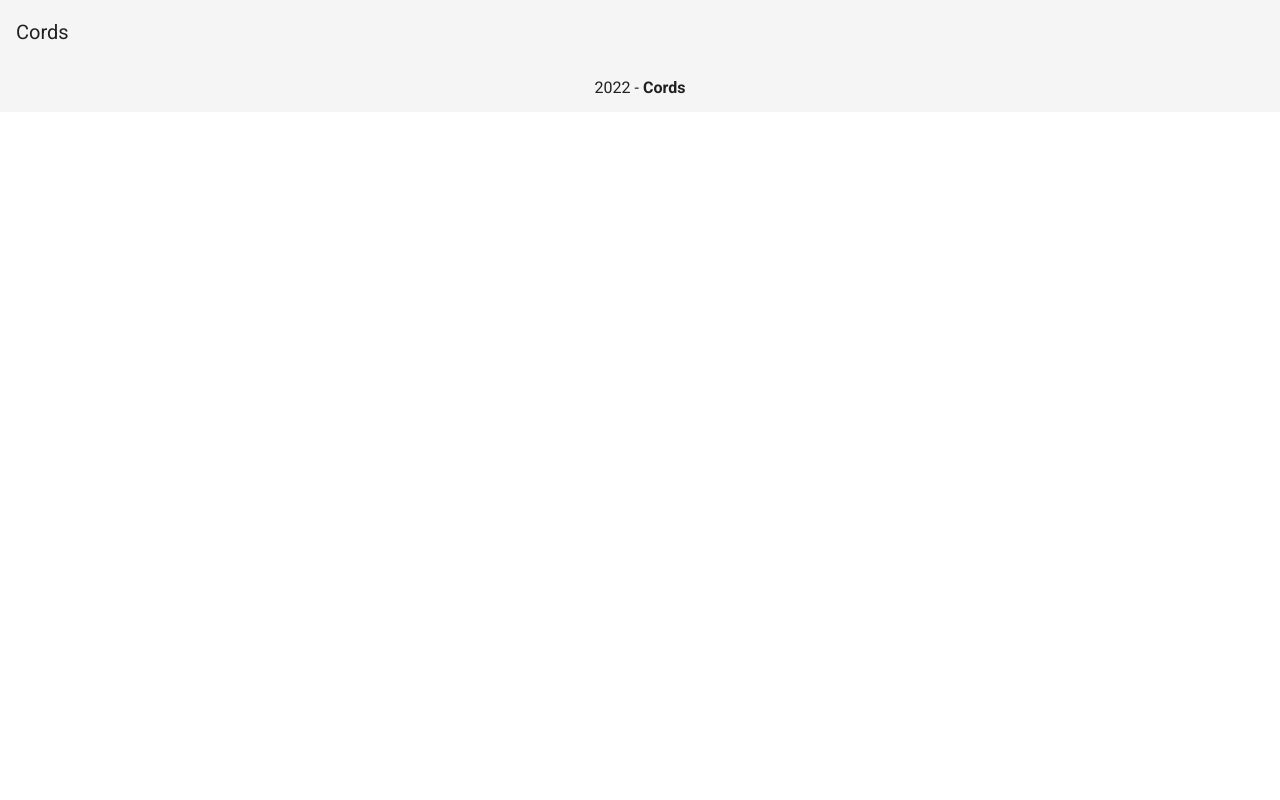
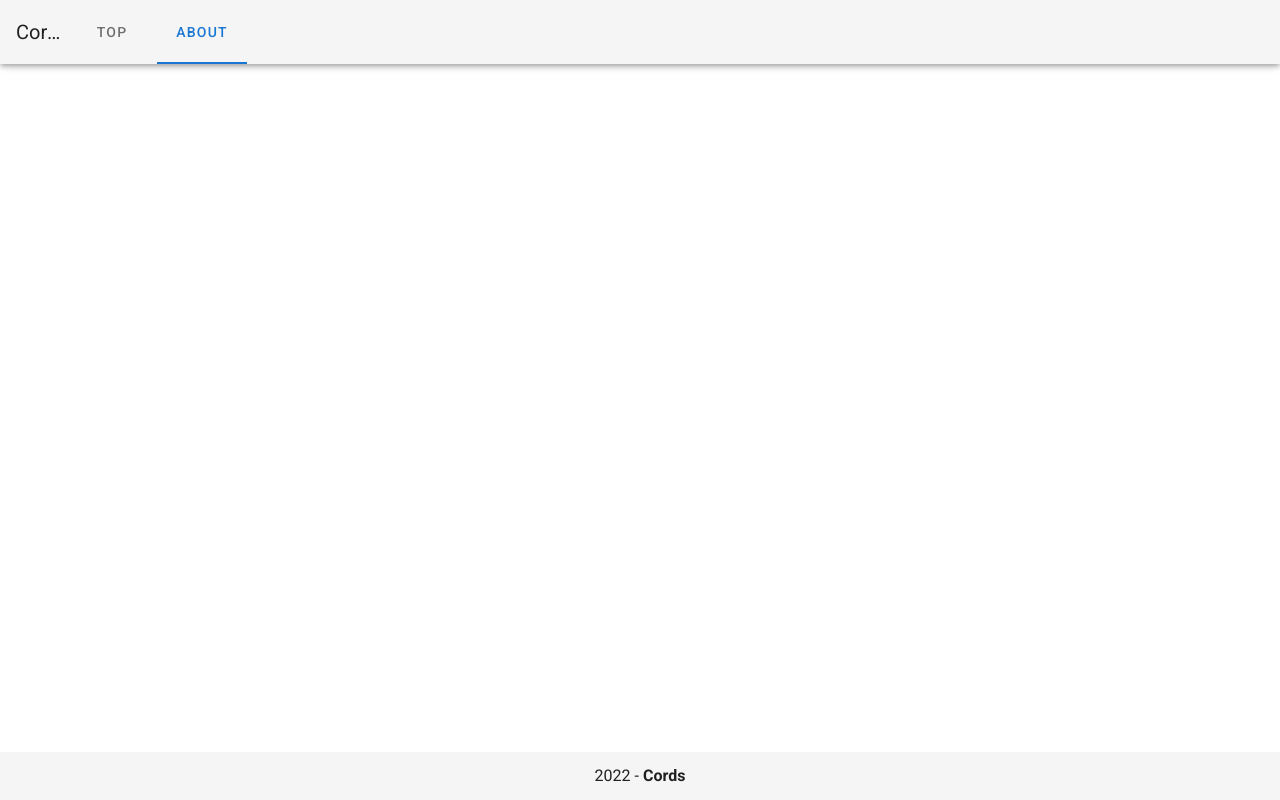
Before and after one commit to simonNozaki/cords, a Nuxt app: page /about in a window 1280 px wide. Before the commit this address had no page. Built offline with nearby package versions, Linux system fonts and the light colour scheme.

Commit message:
MOD: applicationの自動調整を効かせてレイアウトの変更

```diff
--- a/components/AppFooter.vue
+++ b/components/AppFooter.vue
@@ -1,9 +1,6 @@
 <template>
-  <v-footer padless>
-    <v-col
-      class="text-center"
-      cols="12"
-    >
+  <v-footer app padless>
+    <v-col class="text-center">
       {{ new Date().getFullYear() }} - <strong> Cords </strong>
     </v-col>
   </v-footer>
--- a/components/AppHeader.vue
+++ b/components/AppHeader.vue
@@ -1,5 +1,12 @@
 <template>
-  <v-app-bar>
-    <v-toolbar-title class="text-center"> Cords </v-toolbar-title>
+  <v-app-bar app>
+    <v-toolbar-title> Cords </v-toolbar-title>
+
+    <v-spacer></v-spacer>
+
+    <v-tabs>
+      <v-tab to="/"> Top </v-tab>
+      <v-tab to="/about"> About </v-tab>
+    </v-tabs>
   </v-app-bar>
 </template>
--- a/layouts/default.vue
+++ b/layouts/default.vue
@@ -1,9 +1,7 @@
 <template>
   <v-app>
-    <v-main>
-      <AppHeader />
-      <Nuxt />
-      <AppFooter />
-    </v-main>
+    <AppHeader />
+    <Nuxt />
+    <AppFooter />
   </v-app>
 </template>
--- a/pages/index.vue
+++ b/pages/index.vue
@@ -1,24 +1,19 @@
 <template>
-  <v-container>
-    <v-row>
-      <v-col
-        cols="12"
-        sm="3"
-      >
-        <MainCardsList />
-      </v-col>
-      <v-col
-        cols="12"
-        sm="9"
-      >
-        <MainTextForm />
-      </v-col>
-    </v-row>
-  </v-container>
+  <div>
+    <v-navigation-drawer app>
+      <main-cards-list />
+    </v-navigation-drawer>
+    <v-main>
+      <main-text-form />
+    </v-main>
+  </div>
 </template>
 
 <script>
+import MainCardsList from '~/components/MainCardsList.vue'
+import MainTextForm from '~/components/MainTextForm.vue'
 export default {
   name: 'IndexPage',
+  components: { MainCardsList, MainTextForm },
 }
 </script>
```
